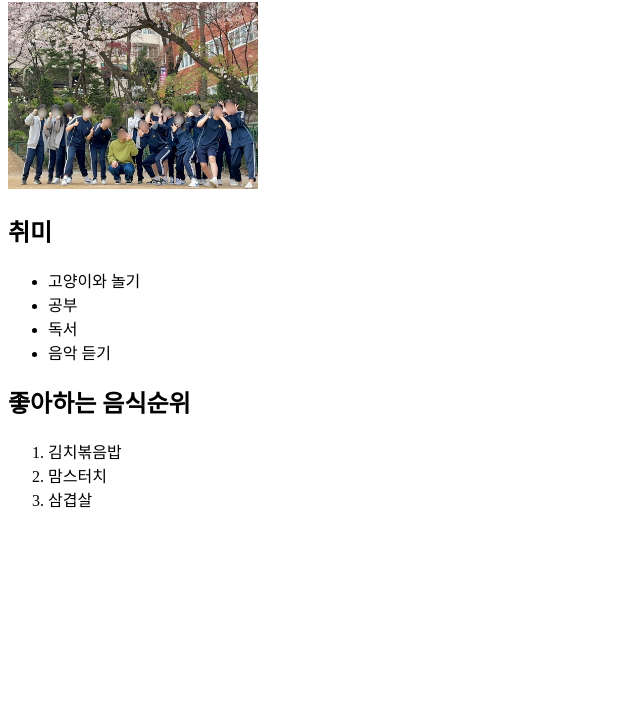
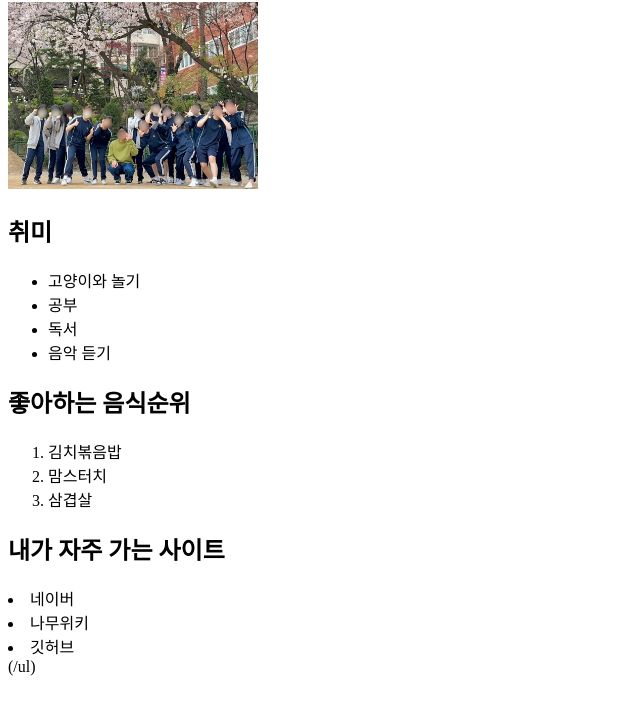
Before and after one commit to wanghyunjooooo/2023-WSM-103, a plain HTML site: page index.html in a window 1280 px wide. Shown: the part 87-800 px from the top of the page, without its empty margins (0-640 px from the left). Drawn offline with Linux system fonts and the light colour scheme.

Commit message:
내가 자주 가는 사이트

```diff
--- a/index.html
+++ b/index.html
@@ -40,5 +40,11 @@
         <li>삼겹살</li>
    </ol>
 
+   <h2>내가 자주 가는 사이트</h2>
+    <li>네이버</li>
+    <li>나무위키</li>
+    <li>깃허브</li>
+    (/ul)
+    </body>
 </body>
 </html>
```
